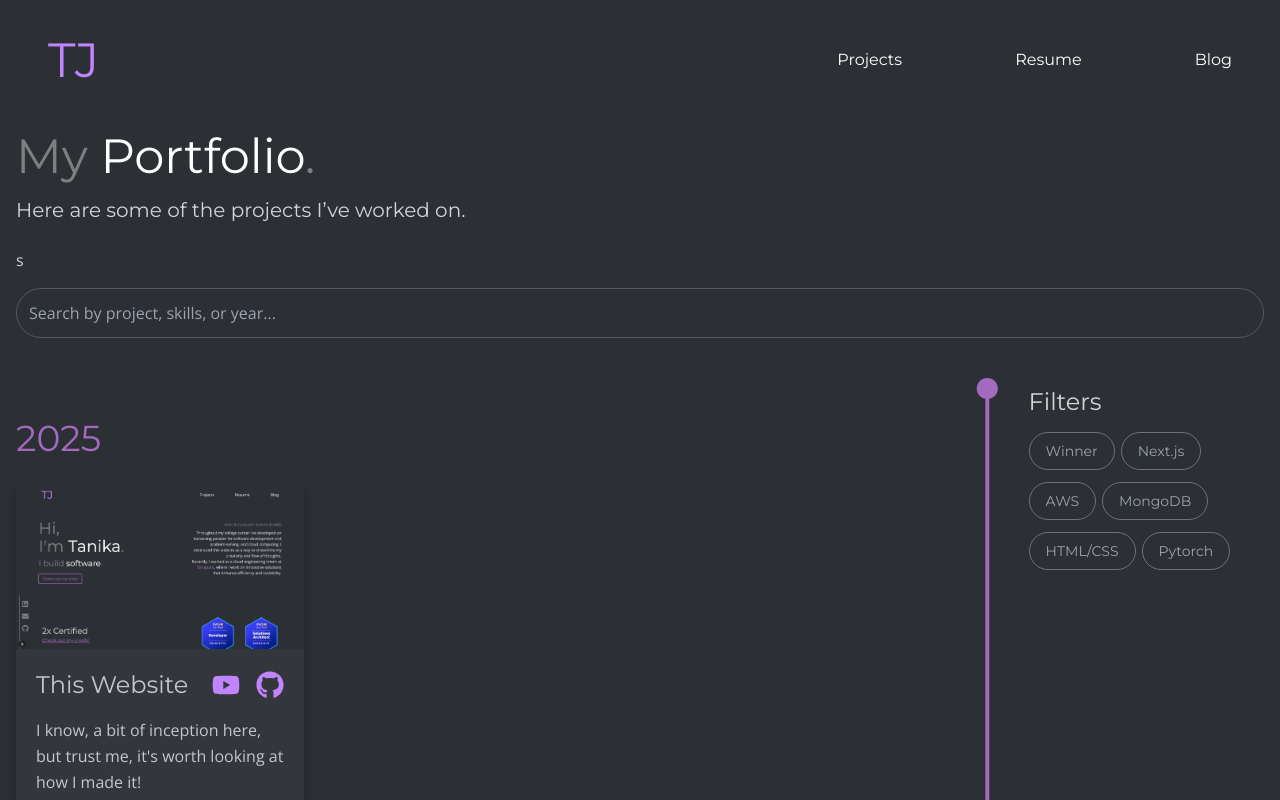
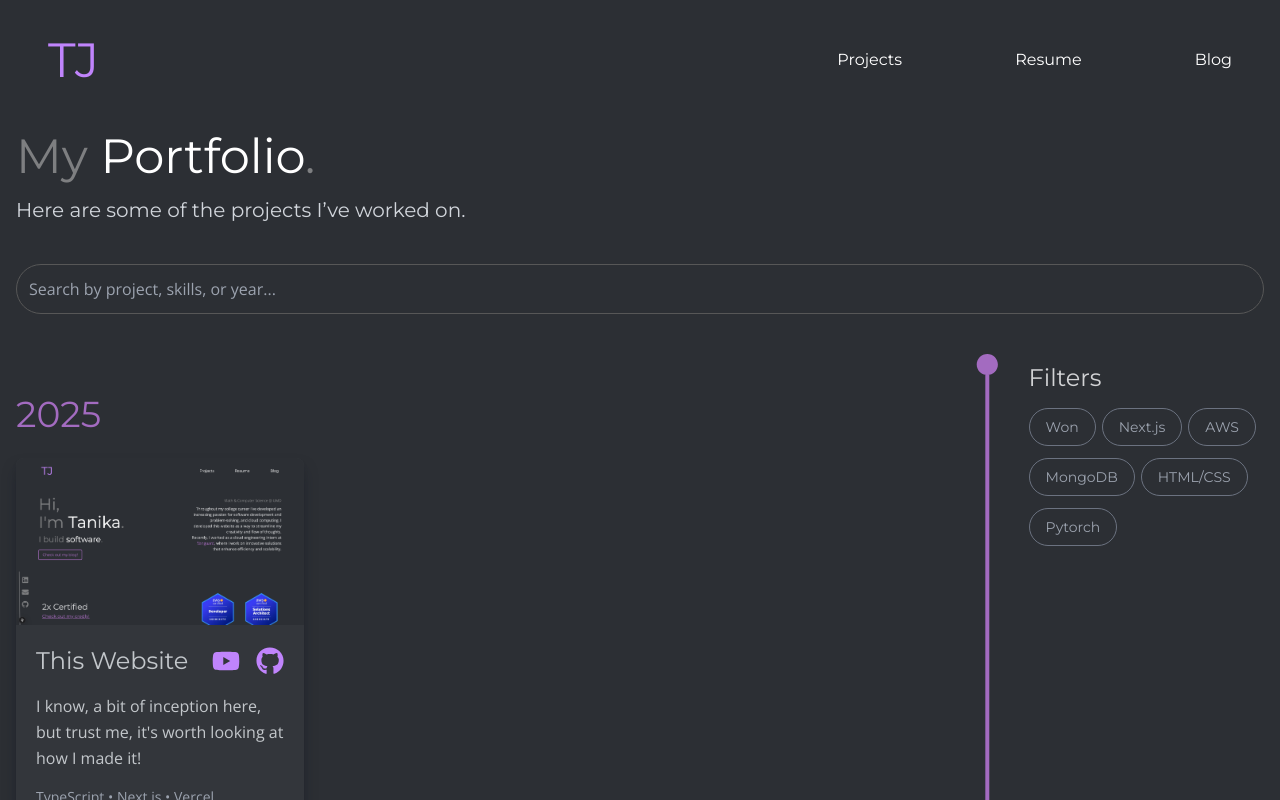
Before and after one commit to tanikajangam/personal-website, a Next.js app: page /portfolio in a window 1280 px wide. Shown: the top 800 px of the page. Built offline with nearby package versions, Linux system fonts and the light colour scheme.

Commit message:
removing typo

```diff
--- a/src/app/portfolio/page.tsx
+++ b/src/app/portfolio/page.tsx
@@ -76,7 +76,7 @@ export default function Portfolio() {
 
 
 
-    const tags = ["Winner", "Next.js", "AWS", "MongoDB", "HTML/CSS", "Pytorch"];
+    const tags = ["Won", "Next.js", "AWS", "MongoDB", "HTML/CSS", "Pytorch"];
 
     const groupedProjects = projects.reduce((acc, project) => {
         const year = project.year;
@@ -146,7 +146,7 @@ export default function Portfolio() {
                     Here are some of the projects I’ve worked on.
                 </p>
 
-                {/* Search Bar */}s
+                {/* Search Bar */}
                 <div className="mb-6">
                     <input
                         type="text"
```
